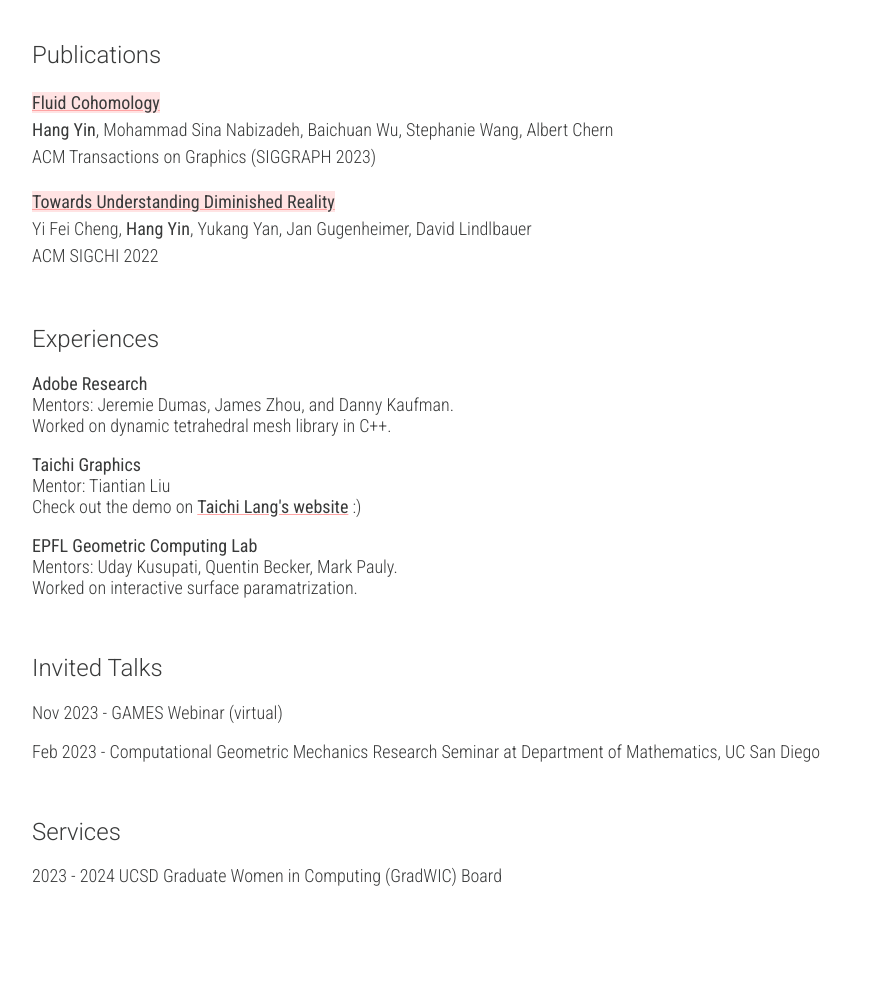
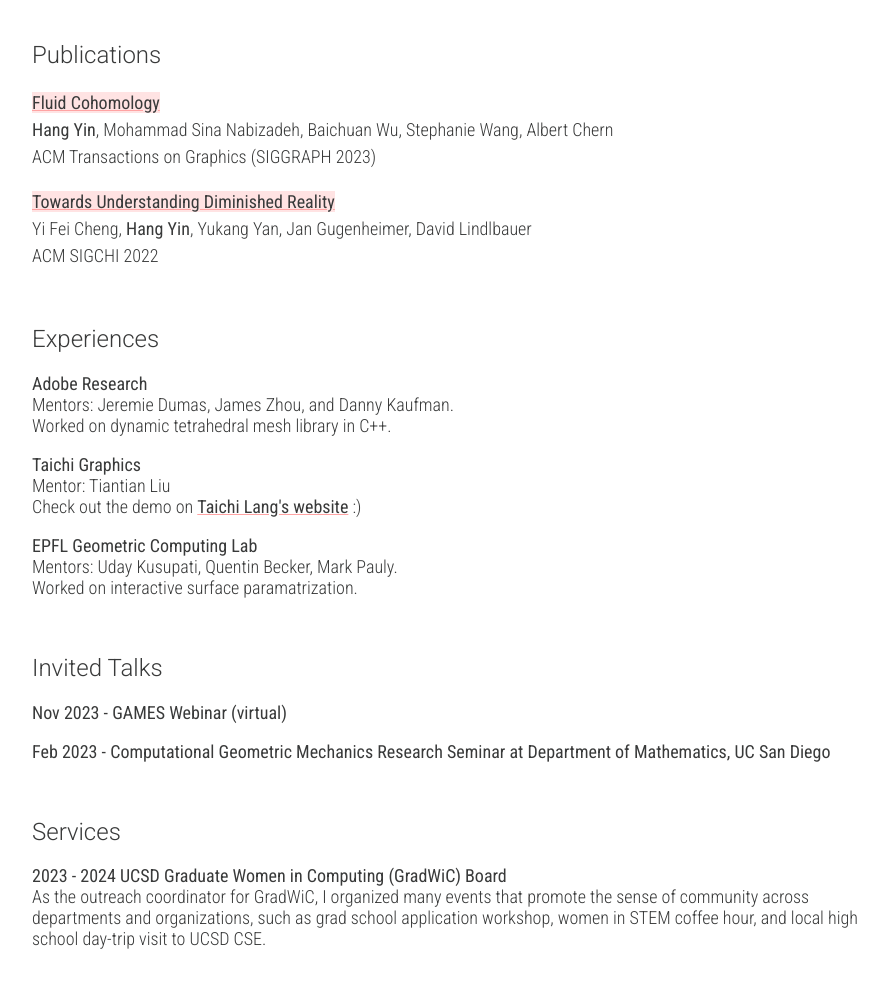
Before and after one commit to yhesper/yhesper.github.io, a plain HTML site: page index.html in a window 1280 px wide. Shown: the part 712-1699 px from the top of the page, without its empty margins (176-1064 px from the left). Drawn offline with Linux system fonts and the light colour scheme.

Commit message:
push edit

```diff
--- a/index.html
+++ b/index.html
@@ -174,10 +174,10 @@
     <div class="container">
       <br>
       <h2 style="font-family: 'Roboto';font-weight: 300;">Invited Talks</h2>
-      <p style="font-family: 'Roboto Condensed';font-weight:300; font-size: 18px;">
+      <p style="font-family: 'Roboto Condensed';font-weight:400; font-size: 18px;">
         Nov 2023 - GAMES Webinar (virtual)
       </p>
-      <p style="font-family: 'Roboto Condensed';font-weight:300; font-size: 18px;">
+      <p style="font-family: 'Roboto Condensed';font-weight:400; font-size: 18px;">
         Feb 2023 - Computational Geometric Mechanics Research Seminar at Department of Mathematics,
         UC San Diego
       </p>
@@ -186,7 +186,14 @@
     <div class="container">
       <br>
       <h2 style="font-family: 'Roboto';font-weight: 300;">Services</h2>
-      <p style="font-family: 'Roboto Condensed';font-weight:300; font-size: 18px;">
-      2023 - 2024 UCSD Graduate Women in Computing (GradWIC) Board
+      <p style="font-family: 'Roboto Condensed';font-weight:400; font-size: 18px;">
+      2023 - 2024 UCSD Graduate Women in Computing (GradWiC) Board
+      <br>
+      <a style="font-weight: 300;">
+      As the outreach coordinator for GradWiC, I organized many events that promote the sense of community across departments and organizations,
+      such as grad school application workshop, women in STEM coffee hour, and local high school day-trip visit to UCSD CSE.
+      </a>
+      </p>
+
     </div>
 </div>
```
